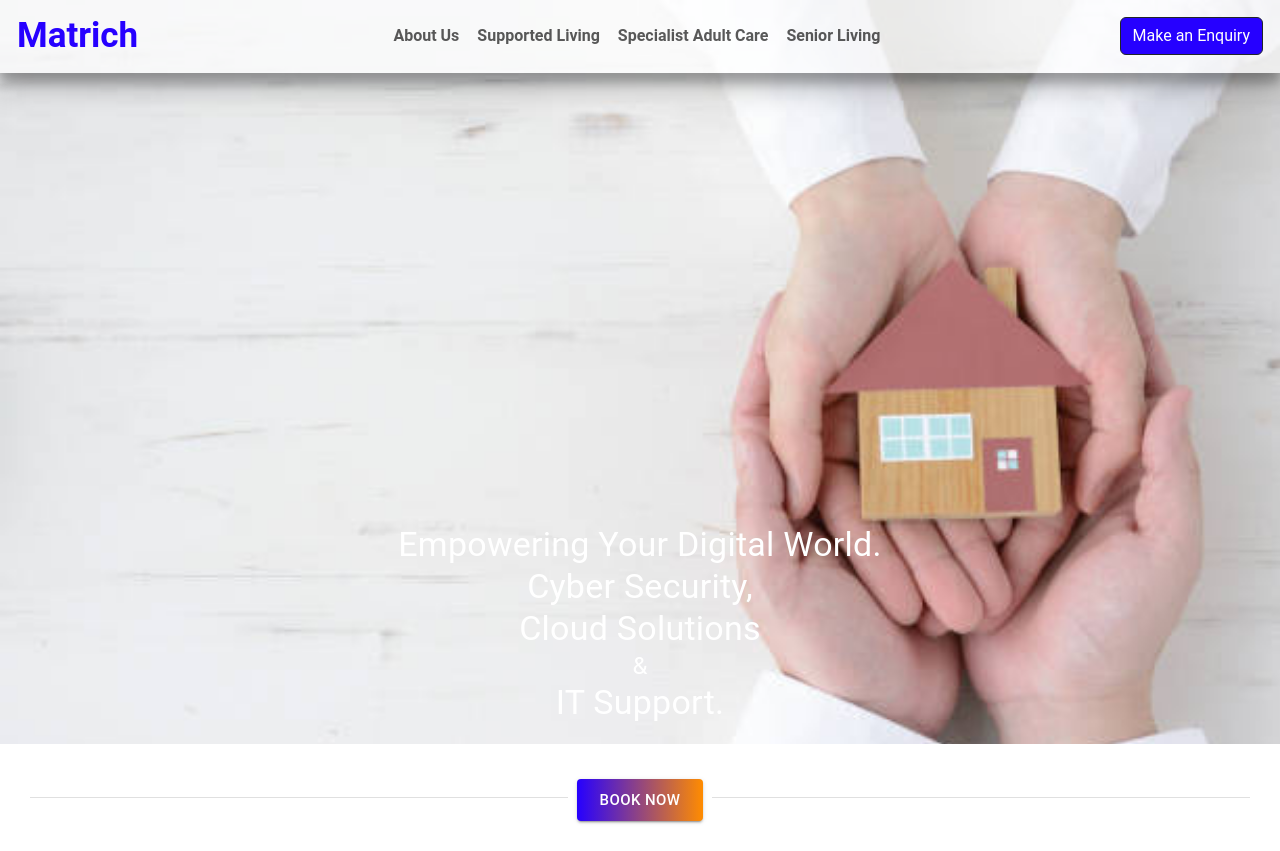
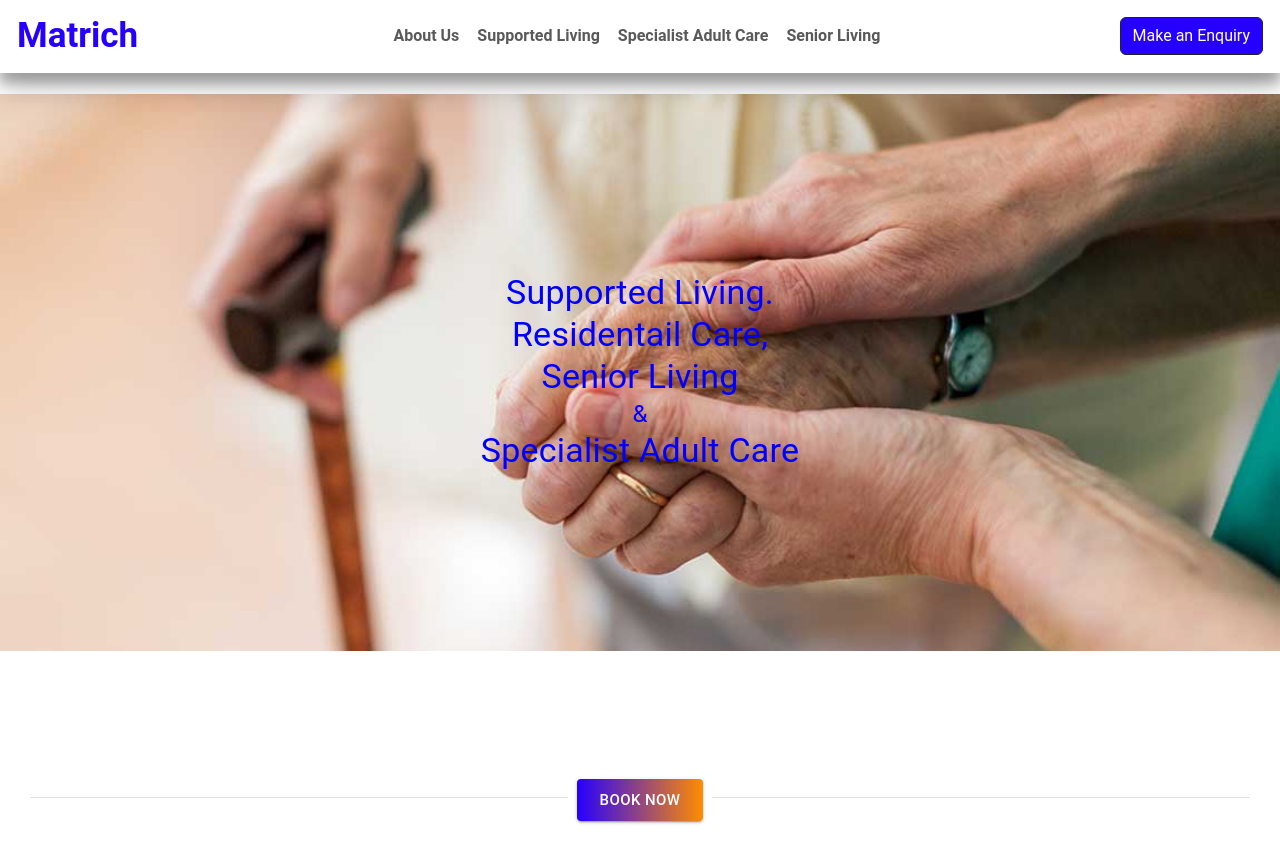
Before and after one commit to kifeakor22/matrich, a React (Create React App) app: page / in a window 1280 px wide. Built offline with nearby package versions, Linux system fonts and the light colour scheme.

Commit message:
jumbo component fix

```diff
--- a/src/components/About/index.js
+++ b/src/components/About/index.js
@@ -24,36 +24,37 @@ const Herogrid = () => {
   return (
     <>
       <Box
-        className='heroGrid'
+       className='heroGrid'
   sx={{
     display: 'flex',
     justifyContent: 'center',
-    alignItems: 'flex-end',
-    minHeight: 'calc(100vh - 56px)',
+    alignItems: 'center', // Center vertically
+    minHeight: 'calc(100vh - 56px)', // Adjust the height based on your navbar height
     padding: '20px',
-    backgroundImage: `url(${require('./images/try.jpg')})`,
-    backgroundSize: 'cover', // Change this to 'contain' or remove it
-    backgroundPosition: 'center top', // Add 'top' to align the image to the top
+    backgroundImage: `url(${require('./images/test2.jpg')})`,
+    backgroundSize: 'contain', // Adjusted for smaller screens
+    backgroundPosition: 'center',
+    backgroundRepeat: 'no-repeat',
   }}
 
       >
         <Grid container spacing={1} sx={{ maxWidth: '10000px', width: '100%', position: 'relative' }}>
           <Grid item xs={12} sm={12} md={12}>
-            <Box data-aos="fade-left" sx={{ display: 'flex', flexDirection: 'column', justifyContent: 'center', textAlign: 'center' }}>
+            <Box data-aos="fade-left" sx={{ display: 'flex', flexDirection: 'column', justifyContent: 'center', textAlign: 'center', color: 'blue' }}>
               <Typography variant="h4">
-                Empowering Your Digital World.
+                Supported Living.
               </Typography>
               <Typography variant='h4'>
-                Cyber Security,
+                Residentail Care,
               </Typography>
               <Typography variant='h4'>
-                Cloud Solutions
+                Senior Living
               </Typography>
               <Typography variant='h5'>
                 &
               </Typography>
               <Typography variant='h4'>
-                IT Support.
+                Specialist Adult Care
               </Typography>
             </Box>
           </Grid>
```
Also changed, not shown: src/components/About/images/test2.jpg (added), src/pages/test.webp (added).
